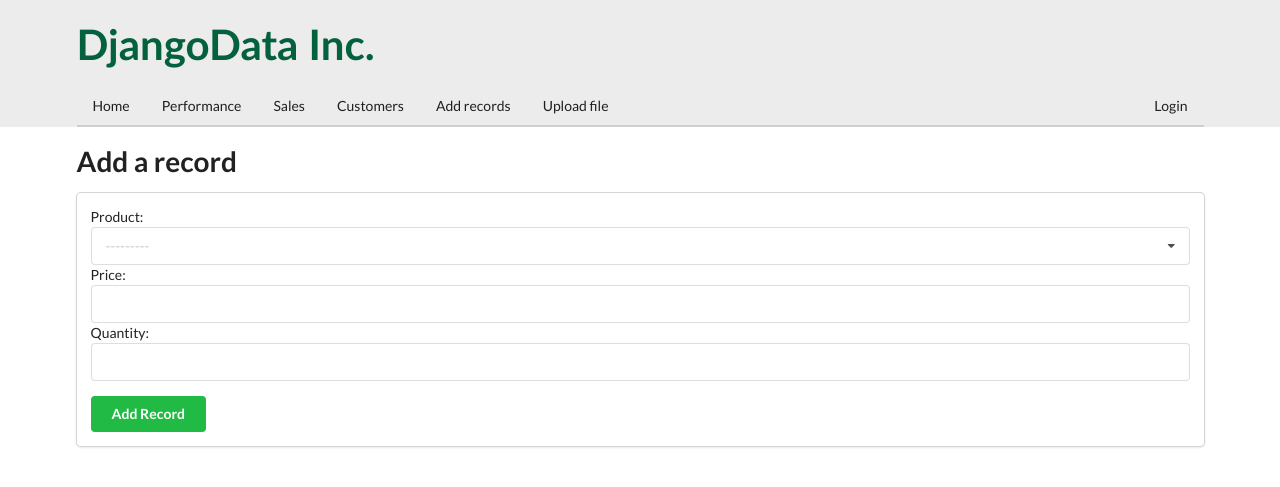
After one commit to bluginbuhl/django-data-science, a Django app: page /add/ in a window 1280 px wide. The commit adds this page. Shown: the top 487 px of the page. Run offline with Django 3.2, Linux system fonts and the light colour scheme; data that the repository does not hold is empty; some libraries are stand-ins or nearby versions.

Commit message:
Video 33 - Add records functionality

```diff
--- /dev/null
+++ b/code/products/forms.py
@@ -0,0 +1,21 @@
+from django import forms
+
+from .models import Purchase, Product
+
+
+class PurchaseForm(forms.ModelForm):
+
+    product = forms.ModelChoiceField(
+        queryset=Product.objects.all(),
+        label="Product",
+        widget=forms.Select(
+            attrs={
+                'class': 'ui selection dropdown field-100-w',
+            }
+        )
+    )
+
+
+    class Meta:
+        model = Purchase
+        fields = ['product', 'price', 'quantity']
--- /dev/null
+++ b/code/products/templates/products/add.html
@@ -0,0 +1,30 @@
+{% extends '_base.html' %}
+{% load static %}
+{% block title %}Add Records{% endblock title %}
+
+{% block content %}
+
+{% if messages %}
+  {% for message in messages %}
+    <div class="ui icon message {{message.alert_level }}">
+      <i class="{{ message.icon }} icon"></i>
+      <i class="close icon"></i>
+      <div class="content">
+        <div class="header">{{ message.title }}</div>
+        <p>{{ message.text }}</p>
+      </div>
+    </div>
+  {% endfor %}
+{% endif %}
+
+<div class="ui huge header">Add a record</div>
+<div class="ui centered card">
+  <div class="content">
+    <form action="" method="POST" class="ui form">
+      {% csrf_token %}
+      {{ form.as_table }}
+      <button type="submit" class="ui positive button mt-3">Add Record</button>
+    </form>
+  </div>
+</div>
+{% endblock content %}
--- a/code/products/templates/products/dashboard.html
+++ b/code/products/templates/products/dashboard.html
@@ -66,7 +66,7 @@
     {% csrf_token %}
       <div class="three fields">
         <div class="ui field">
-            <label><i class="chart area icon"></i>Choose a chart type:</label>
+            <label><i class="chart area icon"></i>Chart Type</label>
             <div class="ui selection dropdown">
                 <input type="hidden" name="sales">
                 <i class="dropdown icon"></i>
@@ -93,7 +93,7 @@
 </div>
 
 <div class="ui centered card">
-  <div class="ui button positive">Add records</div>
+  <a href="{% url 'products:add-record' %}"><div class="ui button positive field-100-w">Add records</div></a>
 </div>
 
 {% if request.POST %}
--- a/code/products/urls.py
+++ b/code/products/urls.py
@@ -1,5 +1,5 @@
 from django.urls import path
-from .views import HomepageView, chart_select_view
+from .views import HomepageView, chart_select_view, add_purchase_view
 
 
 app_name = 'products'
@@ -7,4 +7,5 @@ app_name = 'products'
 urlpatterns = [
     path('', HomepageView.as_view(), name='home'),
     path('performance/', chart_select_view, name='dashboard'),
+    path('add/', add_purchase_view, name="add-record"),
 ]
--- a/code/products/views.py
+++ b/code/products/views.py
@@ -5,6 +5,7 @@ import pandas as pd
 
 from .models import Product, Purchase
 from .utils import get_alert_message, get_simple_plot
+from .forms import PurchaseForm
 
 
 class HomepageView(TemplateView):
@@ -76,3 +77,27 @@ def chart_select_view(request):
     }
 
     return render(request, 'products/dashboard.html', context)
+
+def add_purchase_view(request):
+    messages = []
+    form = PurchaseForm(request.POST or None)
+
+    if form.is_valid():
+        obj = form.save(commit=False)
+        obj.salesperson = request.user
+        obj.save()
+
+        m = get_alert_message("Record Added", "Successfully added a record to the database", "green", "check")
+        messages.append(m)
+
+        form = PurchaseForm()
+    # else:
+    #     m = get_alert_message("Error", "There was an error adding the record. Please fix them form", "red", "times")
+    #     messages.append(m)
+
+    context = {
+        'form': form,
+        'messages': messages,
+    }
+
+    return render(request, 'products/add.html', context)
--- a/code/static/css/base.css
+++ b/code/static/css/base.css
@@ -27,3 +27,11 @@ h1 {
 .segment {
   background: #ececec !important;
 }
+
+.field-100-w {
+  width: 100%;
+}
+
+.mt-3 {
+  margin-top: 15px !important;
+}
--- a/code/templates/navbar.html
+++ b/code/templates/navbar.html
@@ -7,7 +7,7 @@
     <a href="/performance" class="item">Performance</a>
     <a href="#" class="item">Sales</a>
     <a href="#" class="item">Customers</a>
-    <a href="#" class="item">Add records</a>
+    <a href="/add" class="item">Add records</a>
     <a href="#" class="item">Upload file</a>
     <div class="right menu">
       <a href="#" class="item">Login</a>
```
